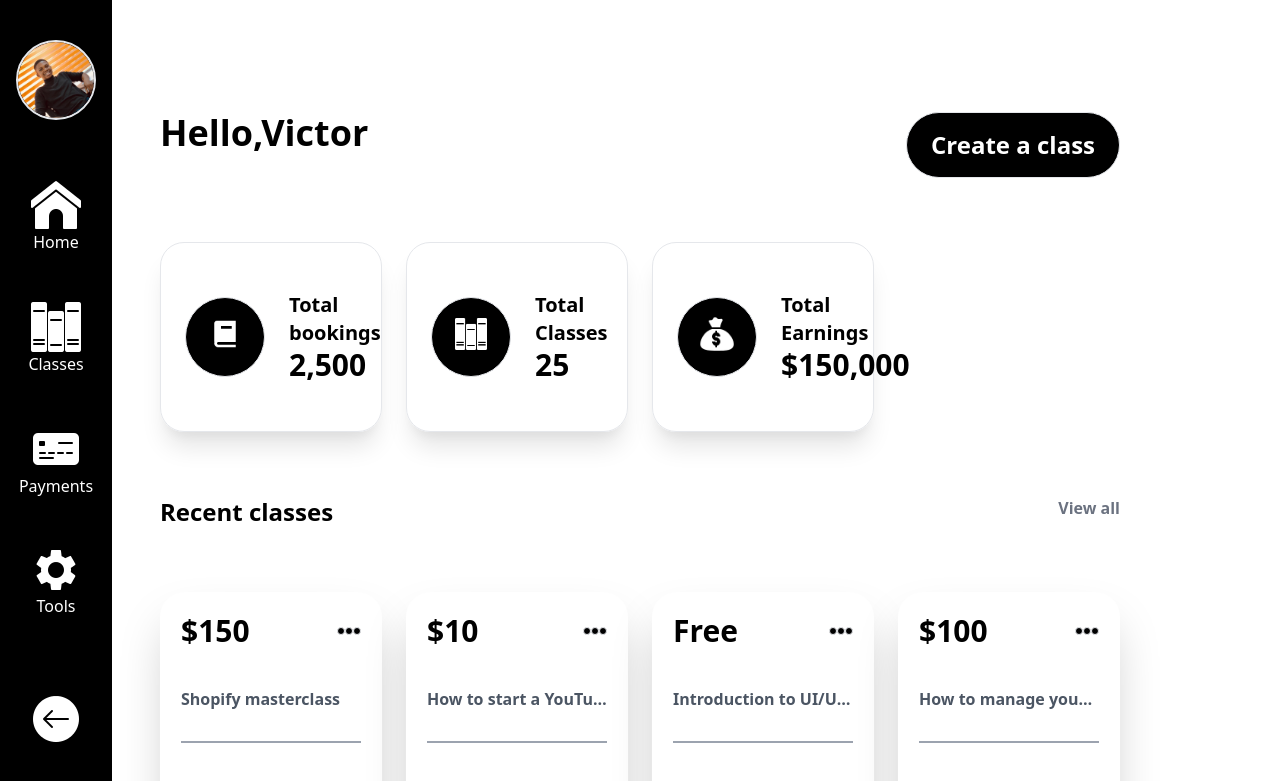
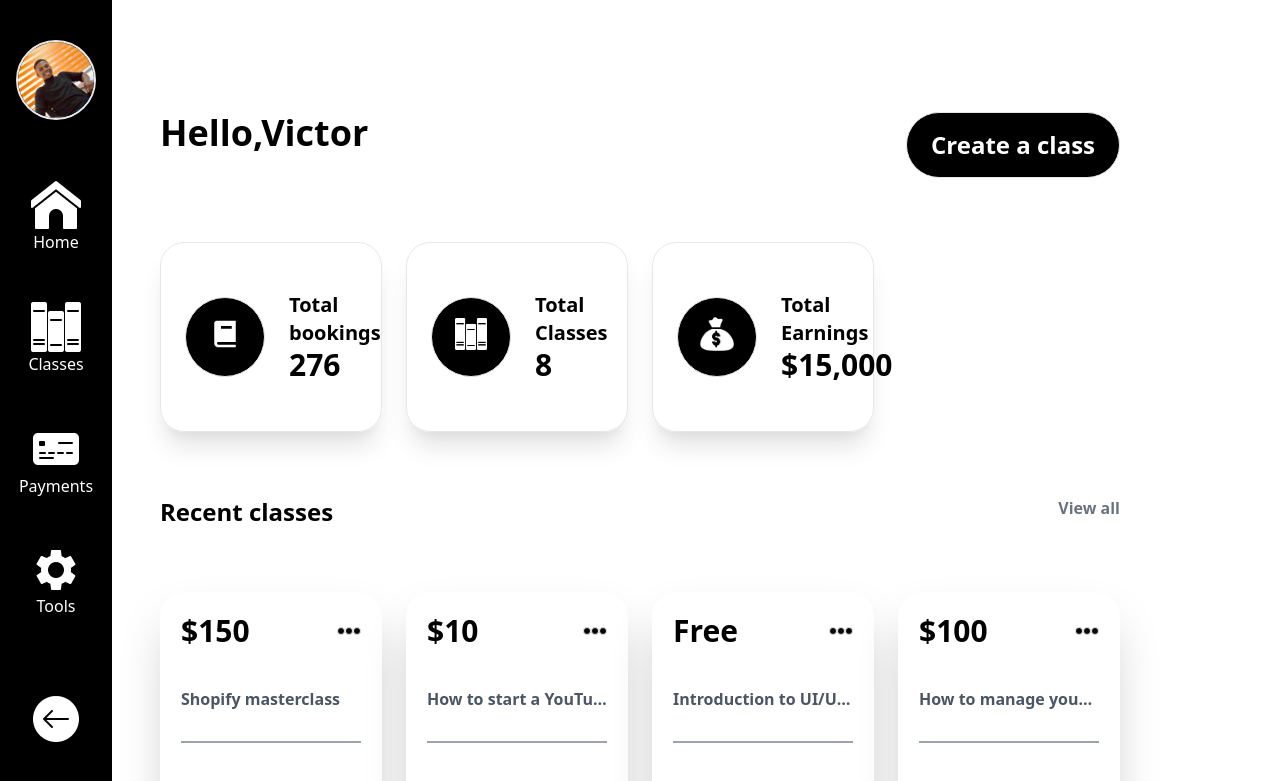
Before and after one commit to Victorakinwunmi/Login-dashboard, a Nuxt app: page /dashboard in a window 1280 px wide. Shown: the top 781 px of the page. Built offline with nearby package versions, Linux system fonts and the light colour scheme.

Commit message:
i edited the total bookings,earnings and classes

```diff
--- a/pages/dashboard.vue
+++ b/pages/dashboard.vue
@@ -94,7 +94,7 @@
             <template #details>
               <div class="font-semibold text-xl">Total bookings</div>
 
-              <div class="font-bold text-3xl">2,500</div>
+              <div class="font-bold text-3xl">276</div>
             </template>
           </CardContainer>
         </div>
@@ -113,7 +113,7 @@
             <template #details>
               <div class="font-semibold text-xl">Total Classes</div>
 
-              <div class="font-bold text-3xl">25</div>
+              <div class="font-bold text-3xl">8</div>
             </template>
           </CardContainer>
         </div>
@@ -132,7 +132,7 @@
             <template #details>
               <div class="font-semibold text-xl">Total Earnings</div>
 
-              <div class="font-bold text-3xl">$150,000</div>
+              <div class="font-bold text-3xl">$15,000</div>
             </template>
           </CardContainer>
         </div>
```
